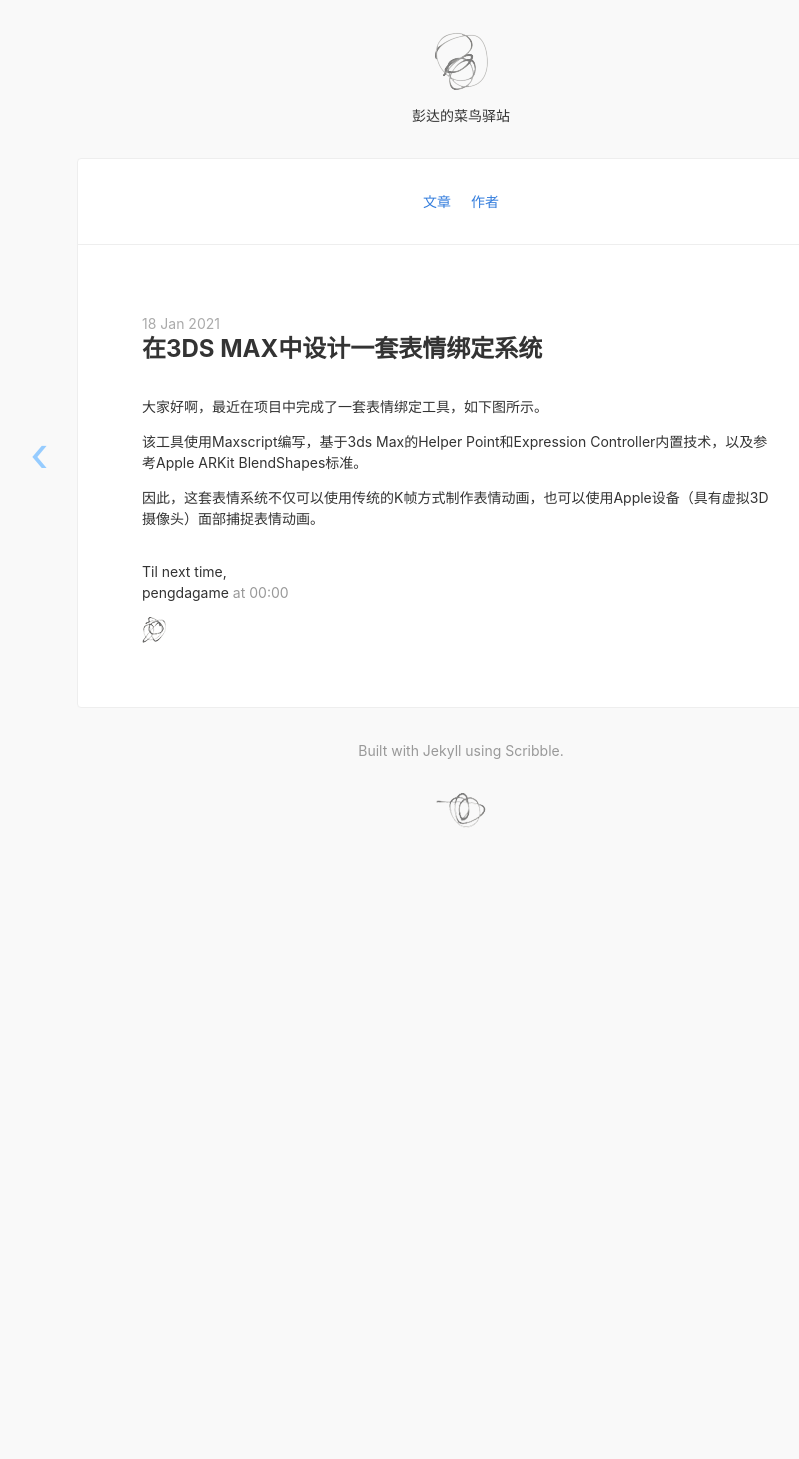
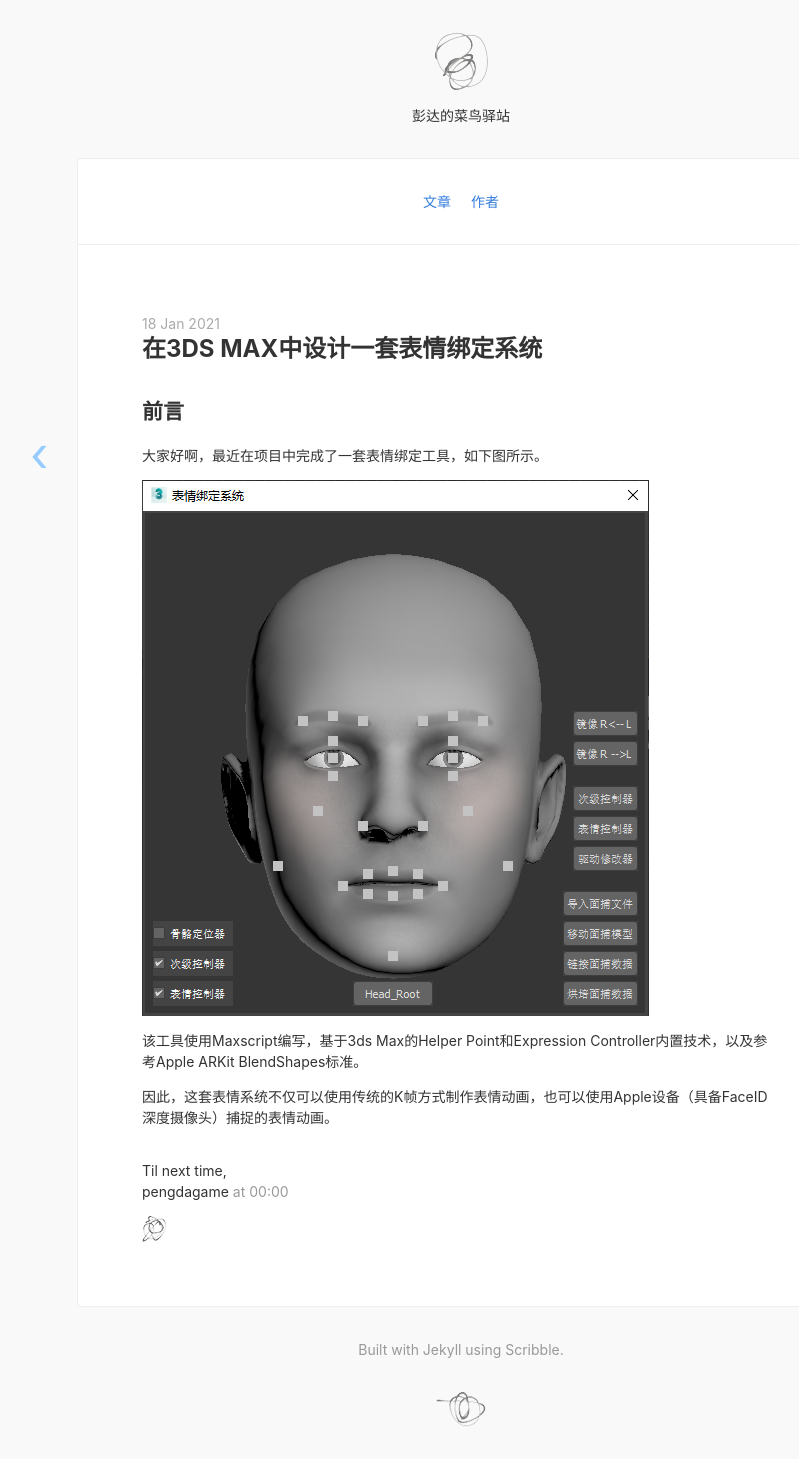
Before and after one commit to pengdagame/pengdagame.github.io, a Jekyll site: the page built from _posts/2021-01-18-facial-rigging-for-3ds-max.md, in a window 1280 px wide. Shown: the whole page, without its empty margins (179-978 px from the left). Built offline with Jekyll 4.4.1, drawn with Linux system fonts in a browser that asks for light colours; nearby versions of some CDN libraries; before the commit the page ends 900 px from its top, so only the background shows below that.

Commit message:
上传表情绑定工具图片

```diff
--- a/_posts/2021-01-18-facial-rigging-for-3ds-max.md
+++ b/_posts/2021-01-18-facial-rigging-for-3ds-max.md
@@ -2,10 +2,11 @@
 title: 在3ds Max中设计一套表情绑定系统
 date: 2021-01-18
 ---
+## 前言
 大家好啊，最近在项目中完成了一套表情绑定工具，如下图所示。
 
-
+![GITHUB](https://pengdagame.github.io/images/facialRigging.png "facialRigging")
 
 该工具使用Maxscript编写，基于3ds Max的Helper Point和Expression Controller内置技术，以及参考Apple ARKit BlendShapes标准。
 
-因此，这套表情系统不仅可以使用传统的K帧方式制作表情动画，也可以使用Apple设备（具有虚拟3D摄像头）面部捕捉表情动画。
+因此，这套表情系统不仅可以使用传统的K帧方式制作表情动画，也可以使用Apple设备（具备FaceID深度摄像头）捕捉的表情动画。
```
Also changed, not shown: images/facialRigging.png (added).
